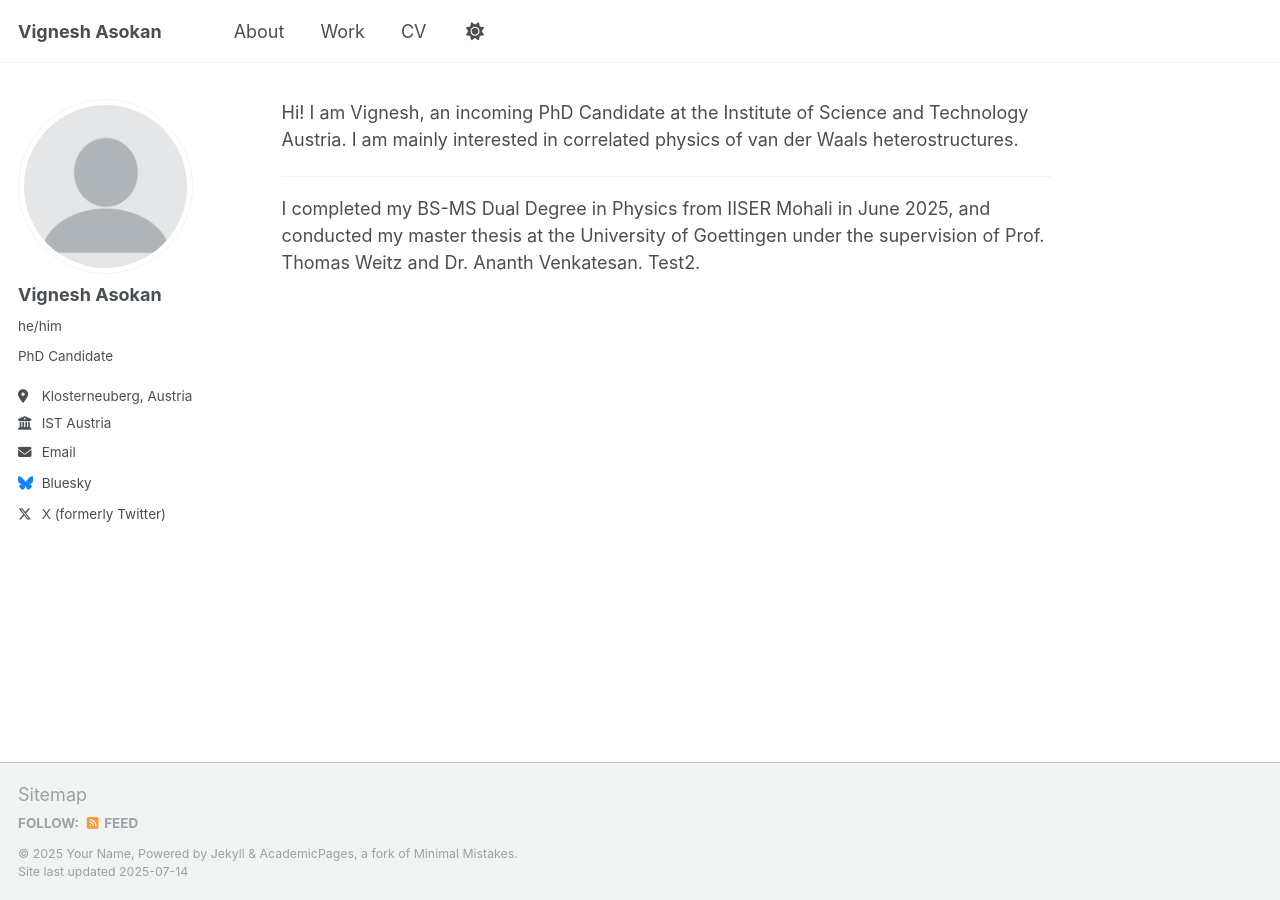
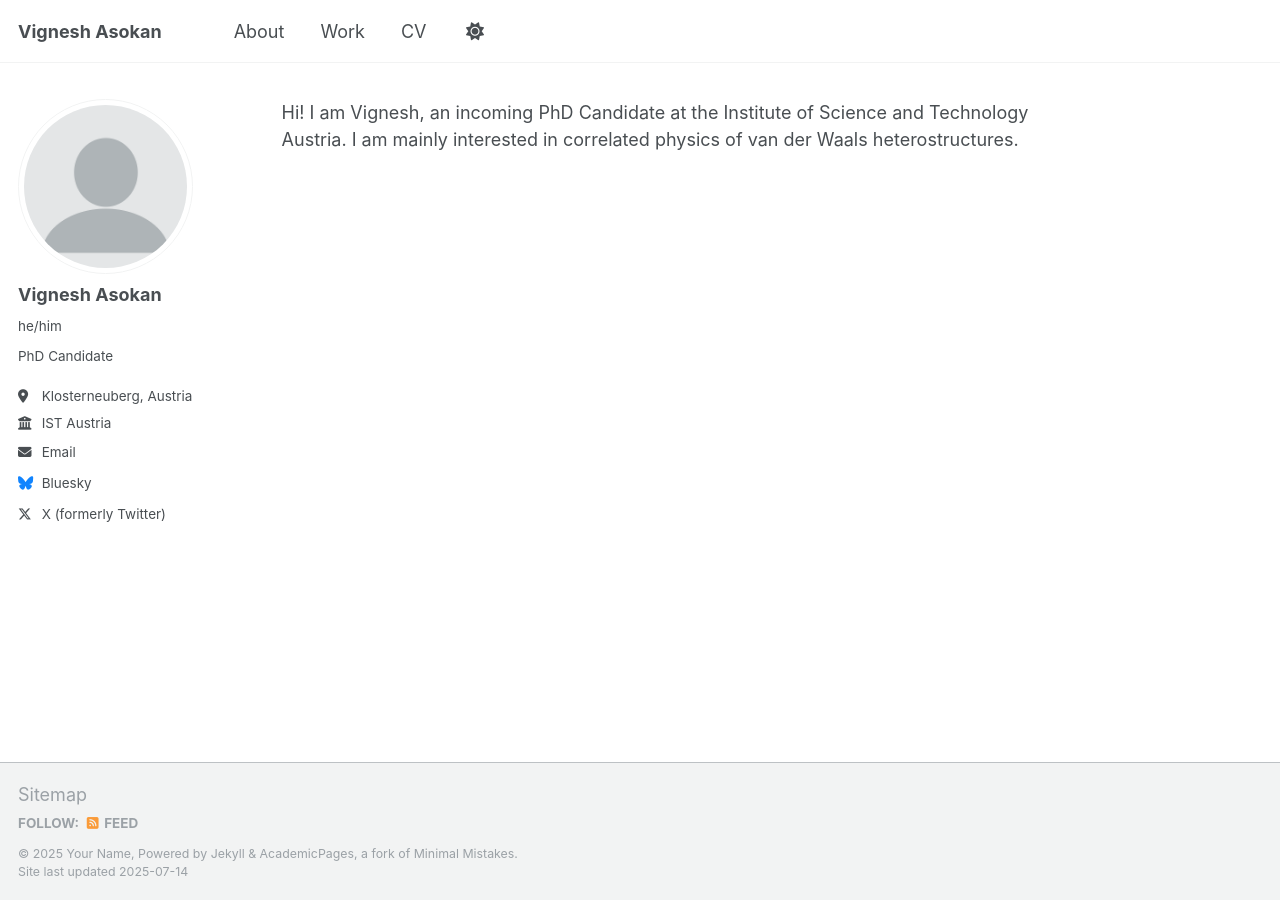
Before and after one commit to vigneshasokan31/vigneshasokan31.github.io, a Jekyll site: the page built from _pages/about.md, in a window 1280 px wide. Built offline with Jekyll 4.4.1, drawn with Linux system fonts in a browser that asks for light colours; our own code applies the rules of GitHub Pages for plain Markdown files; a script that is not in the unit is left out.

Commit message:
Update about.md

```diff
--- a/_pages/about.md
+++ b/_pages/about.md
@@ -1,6 +1 @@
 Hi! I am Vignesh, an incoming PhD Candidate at the Institute of Science and Technology Austria. I am mainly interested in correlated physics of van der Waals heterostructures.
-
----
-
-I completed my BS-MS Dual Degree in Physics from IISER Mohali in June 2025, and conducted my master thesis at the University of Goettingen under the supervision of Prof. Thomas Weitz and Dr. Ananth Venkatesan.
-Test2.
```
